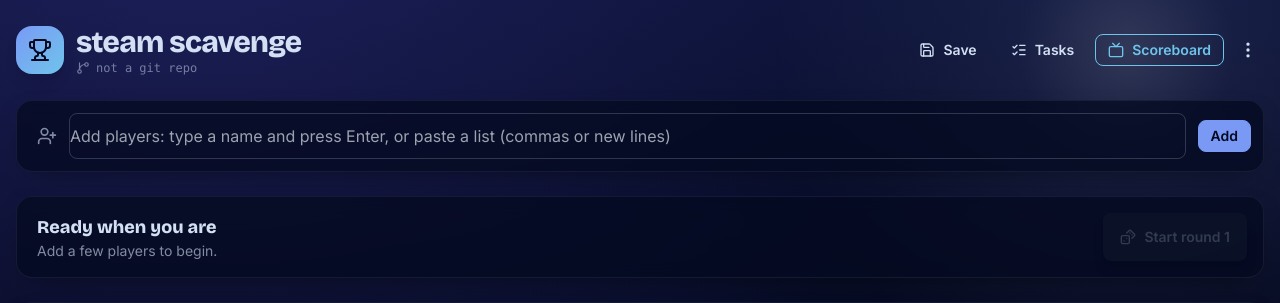
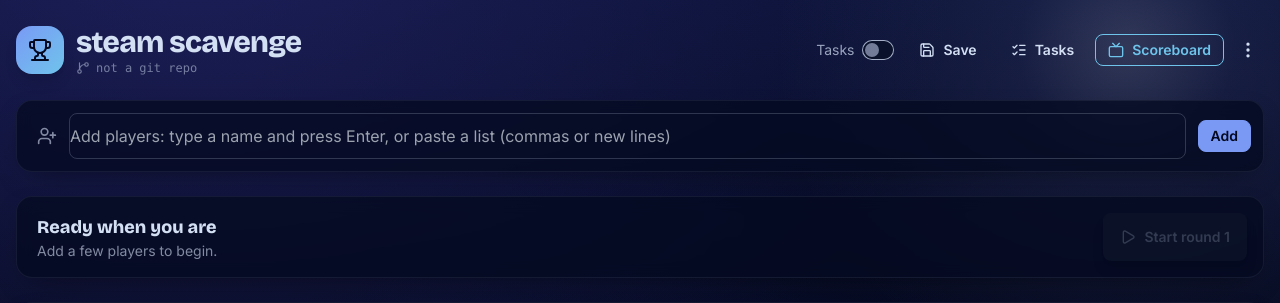
Before and after one commit to oliverpearce/steam-scavenge, a Flask app: page / in a window 1280 px wide. Shown: the top 303 px of the page. Run offline with Flask 3, Linux system fonts and the light colour scheme; some libraries are stand-ins or nearby versions.

Commit message:
QoL updates and toggleable tasks

```diff
--- a/app.py
+++ b/app.py
@@ -17,7 +17,7 @@ from datetime import datetime
 from flask import Flask, Response, abort, current_app, render_template, request
 from sqlalchemy import func, inspect, text
 
-from models import PALETTE, Player, Round, Score, db
+from models import PALETTE, Player, Round, Score, Setting, db
 from scoring import last_place, places_for_round, points_for_place, rank_totals
 from sessions import delete_session, list_sessions, load_session, save_session
 from tasks import (
@@ -84,7 +84,7 @@ def create_app(test_config=None):
     app.add_template_filter(initials)
     app.add_template_filter(nice_datetime)
     app.add_template_global(category_color)
-    app.context_processor(lambda: {"palette": PALETTE})
+    app.context_processor(lambda: {"palette": PALETTE, "tasks_enabled": tasks_enabled()})
     register_routes(app)
     return app
 
@@ -107,6 +107,12 @@ def add_missing_columns():
 # ---------------------------------------------------------------------------
 # View-model helpers
 # ---------------------------------------------------------------------------
+
+def tasks_enabled():
+    """Off means rounds are just placements and points: no tasks are rolled or shown."""
+    setting = db.session.get(Setting, "tasks_enabled")
+    return setting is not None and setting.value == "1"
+
 
 def next_round_number():
     return (db.session.query(func.max(Round.number)).scalar() or 0) + 1
@@ -241,6 +247,7 @@ def leaderboard_context():
         [[r.id, r.label] for r in ctx["rounds"]],
         [open_round.id, open_round.task_id, open_round.gimmick, open_round.gimmick_task_id]
         if open_round else None,
+        tasks_enabled(),
     ])
     ctx.update(
         last_round=last_round,
@@ -388,8 +395,9 @@ def register_routes(app):
             return board_response(toast="Add some players first", kind="warning")
 
         rnd = Round(number=next_round_number(), max_points=player_count - 1, status="open")
-        roll_task(rnd, "main")
-        roll_task(rnd, "backup")
+        if tasks_enabled():
+            roll_task(rnd, "main")
+            roll_task(rnd, "backup")
         db.session.add(rnd)
         db.session.commit()
         return board_response()
@@ -583,6 +591,19 @@ def register_routes(app):
 
     # --- Game --------------------------------------------------------------
 
+    @app.post("/settings/tasks")
+    def toggle_tasks():
+        enabled = bool(request.form.get("enabled"))
+        setting = db.session.get(Setting, "tasks_enabled") or Setting(key="tasks_enabled")
+        setting.value = "1" if enabled else "0"
+        db.session.add(setting)
+        open_round = Round.query.filter_by(status="open").first()
+        if enabled and open_round and open_round.task_id is None:  # round started with tasks off
+            roll_task(open_round, "main")
+            roll_task(open_round, "backup")
+        db.session.commit()
+        return board_response(toast="Tasks on" if enabled else "Tasks off: just rounds and points", kind="info")
+
     @app.get("/export.csv")
     def export_csv():
         ctx = board_context()
--- a/models.py
+++ b/models.py
@@ -41,6 +41,12 @@ class Round(db.Model):
         return self.title or f"Round {self.number}"
 
 
+class Setting(db.Model):
+    """Game-wide switches, e.g. tasks_enabled = "1" / "0"."""
+    key = db.Column(db.String(40), primary_key=True)
+    value = db.Column(db.String(200), nullable=False)
+
+
 class Score(db.Model):
     id = db.Column(db.Integer, primary_key=True)
     player_id = db.Column(db.Integer, db.ForeignKey("player.id"), nullable=False)
--- a/templates/host.html
+++ b/templates/host.html
@@ -20,6 +20,12 @@
       </div>
     </div>
     <div class="flex items-center gap-2">
+      <label class="mr-1 flex cursor-pointer items-center gap-2 text-sm" title="Turn off to just play rounds and points">
+        <span class="opacity-70">Tasks</span>
+        <input type="checkbox" name="enabled" value="1" class="toggle toggle-primary toggle-sm"
+               {% if tasks_enabled %}checked{% endif %}
+               hx-post="/settings/tasks" hx-trigger="change" hx-target="#board" hx-swap="outerHTML">
+      </label>
       <button type="button" class="btn btn-sm btn-ghost" onclick="document.getElementById('save-modal').showModal()">
         <i data-lucide="save" class="size-4"></i> Save
       </button>
--- a/templates/partials/history_table.html
+++ b/templates/partials/history_table.html
@@ -15,6 +15,7 @@
             <input name="title" value="{{ r.title or '' }}" placeholder="Round {{ r.number }}" maxlength="80"
                    class="input input-xs input-ghost w-full px-1 text-sm font-semibold normal-case"
                    hx-patch="/rounds/{{ r.id }}" hx-trigger="change" hx-swap="none">
+            {% if tasks_enabled %}
             {% set round_task = gimmick_by_id.get(r.gimmick_task_id) if r.gimmick else task_by_id.get(r.task_id) %}
             <div class="px-1 py-0.5" title="{{ round_task.text if round_task else ('Gimmick round' if r.gimmick else '') }}">
               {% if r.gimmick %}
@@ -23,6 +24,7 @@
                 <span class="cat-badge" style="--cat: {{ category_color(round_task.category) }}">{{ round_task.category }}</span>
               {% endif %}
             </div>
+            {% endif %}
             <div class="flex items-center gap-0.5 font-normal normal-case">
               <span class="px-1 text-[11px] opacity-60">1st: {{ r.max_points }}</span>
               <button type="button" class="btn btn-ghost btn-xs btn-square" title="Recalculate points from finishing places"
--- a/templates/partials/leaderboard.html
+++ b/templates/partials/leaderboard.html
@@ -3,7 +3,8 @@
     {% if open_round %}
       <span class="badge badge-primary badge-lg gap-2 px-4 py-4 text-base"><span class="live-dot"></span> Round {{ open_round.number }} in progress</span>
       {% set task = task_by_id.get(open_round.task_id) %}
-      {% if open_round.gimmick %}
+      {% if not tasks_enabled %}
+      {% elif open_round.gimmick %}
         {% set gimmick = gimmick_by_id.get(open_round.gimmick_task_id) %}
         <div class="task-card gimmick w-full text-center">
           <span class="cat-badge xl" style="--cat: {{ category_color('gimmick') }}">🎭 gimmick</span>
--- a/templates/partials/round_history.html
+++ b/templates/partials/round_history.html
@@ -30,6 +30,7 @@
         {% if loop.first %}<span class="badge badge-primary badge-xs">latest</span>{% endif %}
       </div>
 
+      {% if tasks_enabled %}
       <div class="mt-2">
         {% if r.task %}
         <span class="tooltip tooltip-bottom round-tip" data-tip="{{ r.task }}{{ '  ⚠ ' ~ r.rule if r.rule }}">
@@ -41,6 +42,7 @@
         <span class="text-xs opacity-40">No task recorded</span>
         {% endif %}
       </div>
+      {% endif %}
 
       {% if r.results %}
       <p x-show="!showPoints" class="mt-2 truncate text-sm opacity-70">
--- a/templates/partials/round_panel.html
+++ b/templates/partials/round_panel.html
@@ -13,7 +13,8 @@
     </div>
 
     {# --- Task ---------------------------------------------------------- #}
-    {% if open_round.gimmick %}
+    {% if not tasks_enabled %}
+    {% elif open_round.gimmick %}
       {% set gimmick = gimmick_by_id.get(open_round.gimmick_task_id) %}
       <div class="task-card gimmick mt-4">
         <div class="flex flex-wrap items-center gap-2">
@@ -135,11 +136,13 @@
         {% if rounds %}{{ rounds|length }} round{{ 's' if rounds|length != 1 }} played{% else %}Ready when you are{% endif %}
       </p>
       <p class="text-sm opacity-60">
-        {% if players %}Start a round to roll a task, then click players in the order they finish.{% else %}Add a few players to begin.{% endif %}
+        {% if not players %}Add a few players to begin.
+        {% elif tasks_enabled %}Start a round to roll a task, then click players in the order they finish.
+        {% else %}Start a round, then click players in the order they finish.{% endif %}
       </p>
     </div>
     <button class="btn btn-primary ml-auto shadow-lg shadow-primary/30" hx-post="/rounds" {% if not players %}disabled{% endif %}>
-      <i data-lucide="dices" class="size-4"></i> Start round {{ next_round_number }}
+      <i data-lucide="{{ 'dices' if tasks_enabled else 'play' }}" class="size-4"></i> Start round {{ next_round_number }}
     </button>
   </div>
 {% endif %}
```
Also changed, not shown: tests/test_app.py (+30 -0 lines), tests/test_tasks.py (+1 -0 lines), README.md.
